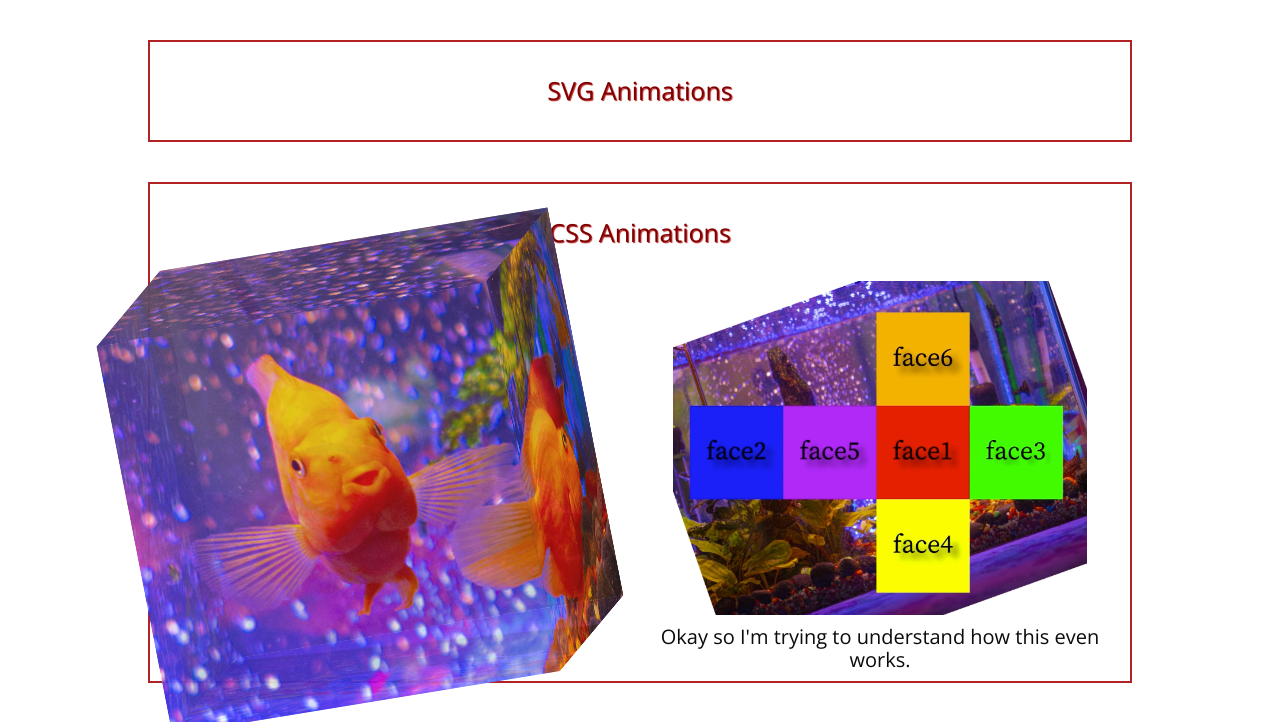
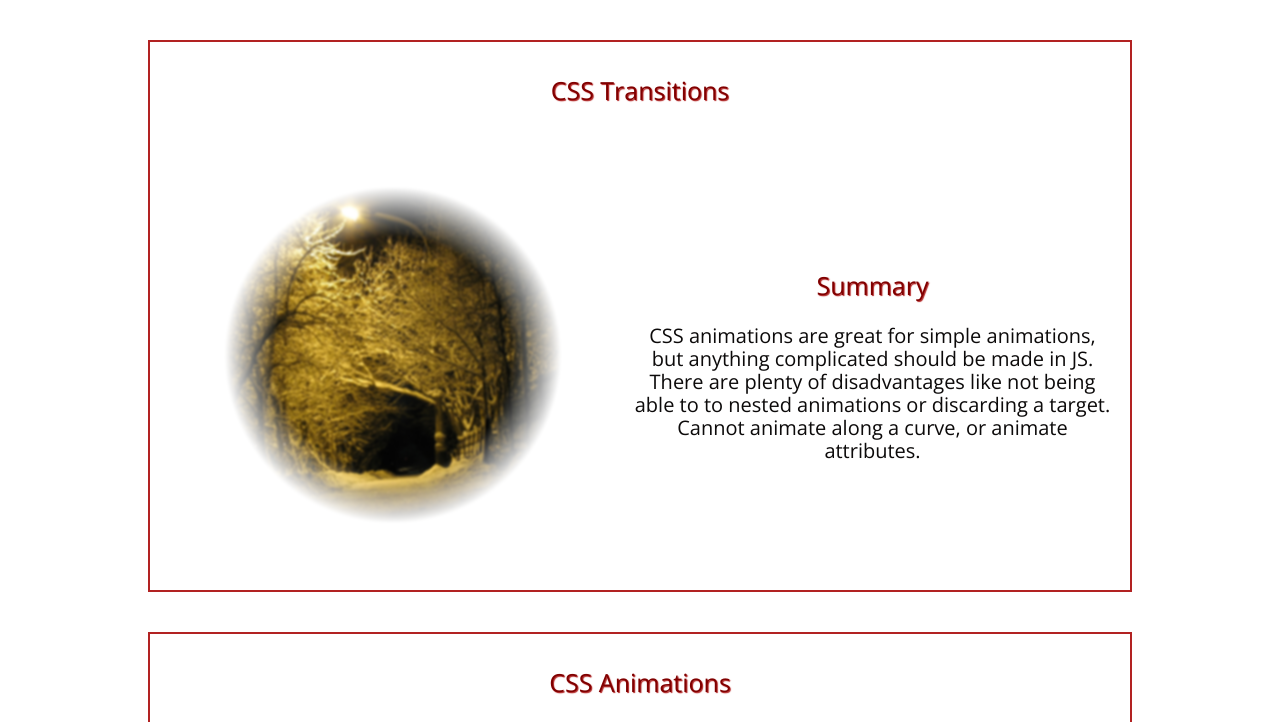
Before and after one commit to amay-zingg/animation, a plain HTML site: page index.html in a window 1280 px wide. Shown: the top 722 px of the page. Drawn offline with nearby package versions, Linux system fonts and the light colour scheme.

Commit message:
End of CSS Animation content

```diff
--- a/index.html
+++ b/index.html
@@ -31,12 +31,30 @@
 
             </section> -->
 
-            <section id="sectionNUMBER">
-                <h1>SVG Animations</h1>
+            <section id="section3">
+                <h1>CSS Transitions</h1>
 
                 <div class="section-content">
-                    <div class="left"></div>
-                    <div class="right"></div>
+                    <div class="left">
+                        <svg width="450px" height="450px">
+                            <radialGradient id="softEdge" r="44%">
+                                <stop stop-color="white" offset="60%" />
+                                <stop stop-color="black" offset="85%" />
+                            </radialGradient>
+
+                            <defs>
+                                <mask id="softEdgeMask">
+                                    <circle cx="50%" cy="50%" r="50%" fill="url(#softEdge)" />
+                                </mask>
+                            </defs>
+
+                            <image href="assets/CSSTransitionsTestImage.jpg" mask="url(#softEdgeMask)" class="transition-image"/>
+                        </svg>
+                    </div>
+                    <div class="right">
+                        <h2>Summary</h2>
+                        <p>CSS animations are great for simple animations, but anything complicated should be made in JS. There are plenty of disadvantages like not being able to to nested animations or discarding a target. Cannot animate along a curve, or animate attributes.</p>
+                    </div>
                 </div>
 
             </section>
@@ -70,8 +88,8 @@
                     <div class="right">
                         <div class="image-container">
                             <img src="assets/keyframesFaces.png" alt="Keyframe faces">
+                            <img src="assets/CSSAnimationProperties.png" alt="Animation Properties">
                         </div>
-                        <p>Okay so I'm trying to understand how this even works. </p>
                     </div>
                 </div>
 
@@ -105,7 +123,7 @@
 
     <!-- JQuery -->
     <script src="https://cdnjs.cloudflare.com/ajax/libs/jquery/3.6.0/jquery.min.js"></script>
-    <script src="scripts/jquery-ui.js"></script>
+    <!-- <script src="scripts/jquery-ui.js"></script> -->
 
     <!-- GSAP -->
     <script src="https://cdnjs.cloudflare.com/ajax/libs/gsap/2.1.2/TweenMax.min.js"></script>
--- a/styles/sass/_section1.scss
+++ b/styles/sass/_section1.scss
@@ -54,7 +54,7 @@ section h1 span {
 }
 
 /* * * * * * * * * * * * * * MEDIA QUERIES * * * * * * * * * * * * * * */
-@media only screen and (max-width: 600px) {
+@media only screen and (max-width: 800px) {
   .section-content {
     @include flexbox(
       $placeItems: center,
@@ -63,4 +63,9 @@ section h1 span {
       $wrap: wrap
     );
   }
+
+  .left,
+  .right {
+    width: 100%;
+  }
 }
--- /dev/null
+++ b/styles/sass/_section3.scss
@@ -0,0 +1,30 @@
+#section3 .section-content .left {
+  @include flexbox(
+    $placeItems: center,
+    $placeContent: center,
+    $direction: column,
+    $wrap: wrap
+  );
+  width: 450px;
+  height: 450px;
+  background: white;
+
+  //   transition-property: background;
+  //   transition-duration: 2s;
+  //   transition-delay: 1s;
+  //   transition-timing-function: ease-in;
+
+  //   SHORTHAND
+  filter: blur(1px);
+  transition: background 2s ease-in 1s, filter 2s ease-out 1s;
+}
+
+.transition-image {
+  width: 100%;
+  height: 100%;
+}
+
+#section3 .left:hover {
+  background: black;
+  filter: blur(0px);
+}
--- a/styles/sass/style.scss
+++ b/styles/sass/style.scss
@@ -3,5 +3,6 @@
 
 @import "section1.scss";
 @import "section2.scss";
+@import "section3.scss";
 
 @import "basecss.scss";
```
Also changed, not shown: assets/CSSAnimationProperties.png (added), assets/CSSTransitionsTestImage.jpg (added), styles/style.css.
